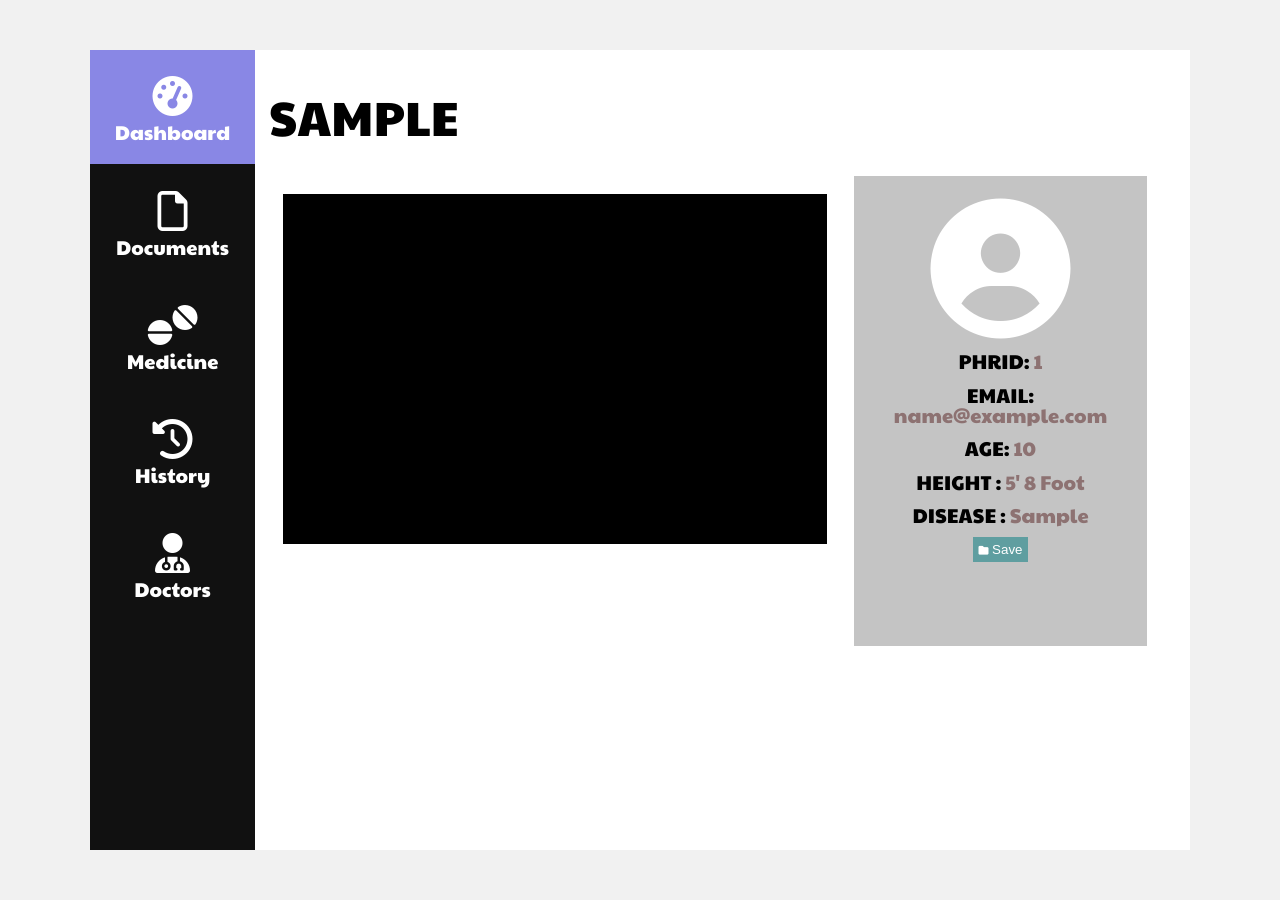
After one commit to yummyweb/PrimaCare, a Django app: page / in a window 1280 px wide. The commit adds this page. Run offline with Django 3.2, Linux system fonts and the light colour scheme; a user stored in the database is signed in; tables that the repository leaves empty hold one stand-in row (values such as "Sample post"); some libraries are stand-ins or nearby versions.

Commit message:
working user profile page

```diff
--- a/authentication/models.py
+++ b/authentication/models.py
@@ -11,6 +11,9 @@ class User(AbstractUser):
 class Patient(models.Model):
     user = models.OneToOneField(User, on_delete=models.CASCADE, primary_key=True)
     disease = models.CharField(max_length=200, null=True, blank=True)
+    phone = models.CharField(max_length=200, null=True, blank=True)
+    age = models.IntegerField(blank=True, null=True)
+    profile_completed = models.BooleanField(default=False)
 
     def __str__(self):
         return self.user.username + " - patient"
--- a/authentication/templates/authentication/patient.html
+++ b/authentication/templates/authentication/patient.html
@@ -27,6 +27,7 @@
         <div class="form-container sign-in-container">
             <form method="POST">
                 <h1>Sign in</h1>
+                {% csrf_token %}
                 <input type="text" name="username" placeholder="Username" required />
                 <input type="password" name="password" placeholder="Password" required />
                 <a href="#">Forgot your password?</a>
--- a/authentication/urls.py
+++ b/authentication/urls.py
@@ -1,8 +1,7 @@
 from django.urls import path
-from authentication.views import DoctorAuth, PatientAuth, Dashboard
+from authentication.views import DoctorAuth, PatientAuth
 
 urlpatterns = [
     path('auth/doctor/', DoctorAuth, name="Doctor"),
-    path('auth/patient/', PatientAuth, name="Patient"),
-    path('dashboard/', Dashboard, name="Dashboard")
+    path('auth/patient/', PatientAuth, name="Patient")
 ]
--- /dev/null
+++ b/data/templates/data/base.html
@@ -0,0 +1,24 @@
+{% load static %}
+
+<html>
+  <head>
+    <script
+      src="https://kit.fontawesome.com/9d783e319d.js"
+      crossorigin="anonymous"
+    ></script>
+    <script src="https://cdnjs.cloudflare.com/ajax/libs/jquery/2.1.3/jquery.min.js"></script>
+    <link rel="stylesheet" href="{% static 'css/dashboard.css' %}">
+    <link rel="stylesheet" href="{% static 'css/user.css' %}">
+    <style>
+      @font-face {
+        font-family: "Paytone One";
+        src: url("{% static 'fonts/paytoneone-regular-webfont.woff' %}") format("woff");
+      }
+    </style>
+    <title>{% block title %}{% endblock title %} | PrimaCare</title>
+  </head>
+  <body>
+    {% block body %}
+    {% endblock body %}
+  </body>
+</html>
--- /dev/null
+++ b/data/templates/data/userdashboard.html
@@ -0,0 +1,67 @@
+{% extends 'data/base.html' %}
+
+{% block title %}Dashboard{% endblock title %}
+
+{% block body %}
+    <div class="admin-panel">
+        <div class="slidebar">
+            <ul>
+            <li id="active">
+                <a href="" name="tab1">
+                    <i class="fas fa-tachometer-alt"></i>Dashboard
+                </a>
+            </li>
+            <li>
+                <a href="" name="tab2"><i class="far fa-file"></i>Documents</a>
+            </li>
+            <li>
+                <a href="" name="tab3"><i class="fas fa-tablets"></i>Medicine</a>
+            </li>
+            <li>
+                <a href="" name="tab4"><i class="fas fa-history"></i>History</a>
+            </li>
+            <li>
+                <a href="" name="tab5"><i class="fas fa-user-md"></i>Doctors</a>
+            </li>
+            </ul>
+        </div>
+
+        <div class="main">
+            <div id="tab1">
+                <p class="headline">{{ user.user.username|upper }}</p>
+                <div class="container">
+                    <div class="appointment">
+                    </div>
+                    <div class="card">
+                        <i class="fas fa-user-circle"></i>
+
+                        {% if is_doctor %}
+                        {% else %}
+                            <div class="detail">
+                                <p class="dob">PHRID: </p>
+                                <p class="date">{{ user.user.pk }}</p>
+                            </div>
+                            <div class="detail">
+                                <p class="dob">EMAIL: </p>
+                                <p class="date">{{ user.user.email }}</p>
+                            </div>
+                            <div class="detail">
+                                <p class="dob">AGE: </p>
+                                <p class="date">{{ user.age }}</p>
+                            </div>
+                            <div class="detail">
+                                <p class="dob">HEIGHT : </p>
+                                <p class="date">  5' 8 Foot</p>
+                            </div>
+                            <div class="detail">
+                                <p class="dob">DISEASE : </p>
+                                <p class="date">{{ user.disease }}</p>
+                            </div>
+                            <button style="background-color: cadetblue; border: none; margin-top: 10px; color: white; padding: 5px;"><i style="font-size: 10px;" class="fa fa-folder"></i> Save</button>
+                        {% endif %}
+                    </div>
+                </div>
+            </div>
+        </div>
+    </div>
+{% endblock body %}
--- /dev/null
+++ b/data/urls.py
@@ -0,0 +1,6 @@
+from django.urls import path
+from data.views import UserDashboard
+
+urlpatterns = [
+    path('', UserDashboard, name="User"),
+]
--- a/data/views.py
+++ b/data/views.py
@@ -1,3 +1,32 @@
 from django.shortcuts import render
+from data.models import Medicine
+from authentication.models import Doctor, Patient
 
 # Create your views here.
+def UserDashboard(request):
+    patient = Patient.objects.get(user=request.user)
+
+    if not patient:
+        doctor = Doctor.objects.get(user=request.user)
+
+        context = {
+            "user": doctor,
+            "id_doctor": True
+        }
+    else:
+        context = {
+            "user": patient,
+            "is_doctor": False
+        }
+
+    return render(request, 'data/userdashboard.html', context)
+
+def Medications(request):
+    patient = Patient.objects.filter(user=request.user)
+    medications = Medicine.objects.filter(patient=patient)
+
+    context = {
+        "medications": medications
+    }
+
+    return render(request, 'data/medicine.html', context)
--- a/primacare/urls.py
+++ b/primacare/urls.py
@@ -20,5 +20,6 @@ from django.urls import path, include
 
 urlpatterns = [
     path('admin/', admin.site.urls),
-    path('', include('authentication.urls'))
+    path('', include('authentication.urls')),
+    path('', include('data.urls')),
 ] + static(settings.MEDIA_URL, document_root=settings.MEDIA_ROOT)
--- /dev/null
+++ b/static/css/dashboard.css
@@ -0,0 +1,104 @@
+@font-face {
+  font-family: "Paytone One";
+  src: url("paytoneone-regular-webfont.woff") format("woff");
+}
+body {
+  background-color: #f1f1f1;
+  padding: 0;
+  margin: 0;
+  font-size: 14px;
+  font-family: Paytone One;
+}
+
+.admin-panel {
+  width: 100%;
+  max-width: 1100px;
+  margin: 50px auto;
+  overflow: hidden;
+  background-color: #fff;
+  position: relative;
+}
+
+.slidebar {
+  width: 15%;
+  float: left;
+  background-color: #111;
+}
+.slidebar ul {
+  position: relative;
+  height: 100%;
+}
+
+.slidebar a {
+  color: #fff;
+  text-decoration: none;
+}
+.slidebar li {
+  text-align: center;
+  padding: 0x 0px;
+}
+
+ul {
+  padding: 0;
+  margin: 0;
+}
+li {
+  list-style-type: none;
+  margin: 0;
+  position: relative;
+  text-align: center;
+  color: #ffffff;
+  font-size: 20px;
+}
+.slidebar i {
+  display: block;
+  text-align: center;
+  color: #fff;
+  font-size: 40px;
+  margin-bottom: 8px;
+}
+
+.slidebar ul a {
+  color: #fff;
+  text-decoration: none;
+  box-sizing: border-box;
+  display: block;
+  text-transform: capitalize;
+  padding: 20px;
+}
+.slidebar li:hover a,
+li#active {
+  background-color: #8987e5;
+}
+.slidebar li:hover i,
+li#active i {
+  color: #fff;
+}
+.slidebar li:focus i {
+  color: #fff;
+}
+
+.main {
+  float: left;
+  width: 85%;
+  background-color: rgb(255, 255, 255);
+  position: relative;
+}
+
+.main h2 {
+  margin: 1em 30px;
+  color: #8987e5;
+  font-size: 25px;
+  font-weight: 600;
+  border-bottom: 1px solid #bbb;
+  padding: 0px 0px 20px 0px;
+}
+
+.container {
+  margin-left: 3%;
+  display: block;
+}
+
+i {
+  color: white;
+}
--- /dev/null
+++ b/static/css/user.css
@@ -0,0 +1,46 @@
+body {
+  font-family: Paytone One;
+}
+.card {
+  height: 450px;
+  background-color: #c4c4c4;
+  margin-top: -2%;
+  float: left;
+  width: 30%;
+  padding: 10px;
+  max-height: 450px;
+  text-align: center;
+  display: block;
+}
+.headline {
+  margin-left: 1.5%;
+  font-size: 48px;
+}
+.appointment {
+  width: 60%;
+  float: left;
+  margin-right: 3%;
+  height: 350px;
+  background-color: black;
+}
+i {
+  font-size: 140px;
+  margin-top: 5%;
+}
+
+.dob {
+  text-align: left;
+  font-size: 20px;
+  display: inline;
+  word-wrap: break-word;
+}
+.date {
+  text-align: right;
+  color: #8d7272;
+  font-size: 20px;
+  display: inline;
+  word-wrap: break-word;
+}
+.detail {
+  margin-top: 5%;
+}
```
Also changed, not shown: authentication/views.py (+1 -13 lines), authentication/migrations/0006_auto_20210307_0516.py (added), static/fonts/paytoneone-regular-webfont.woff (added), 1 other file.
